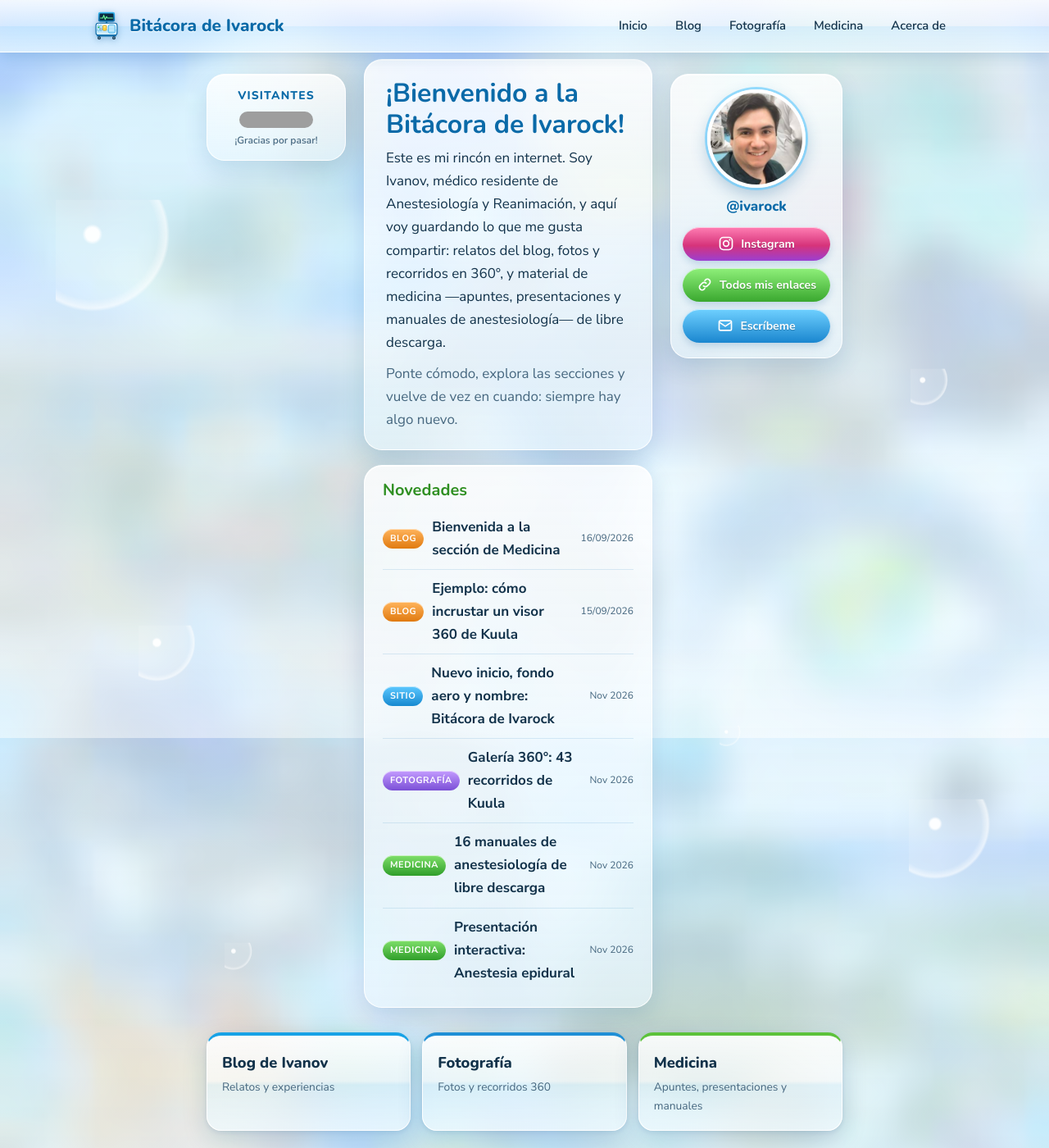
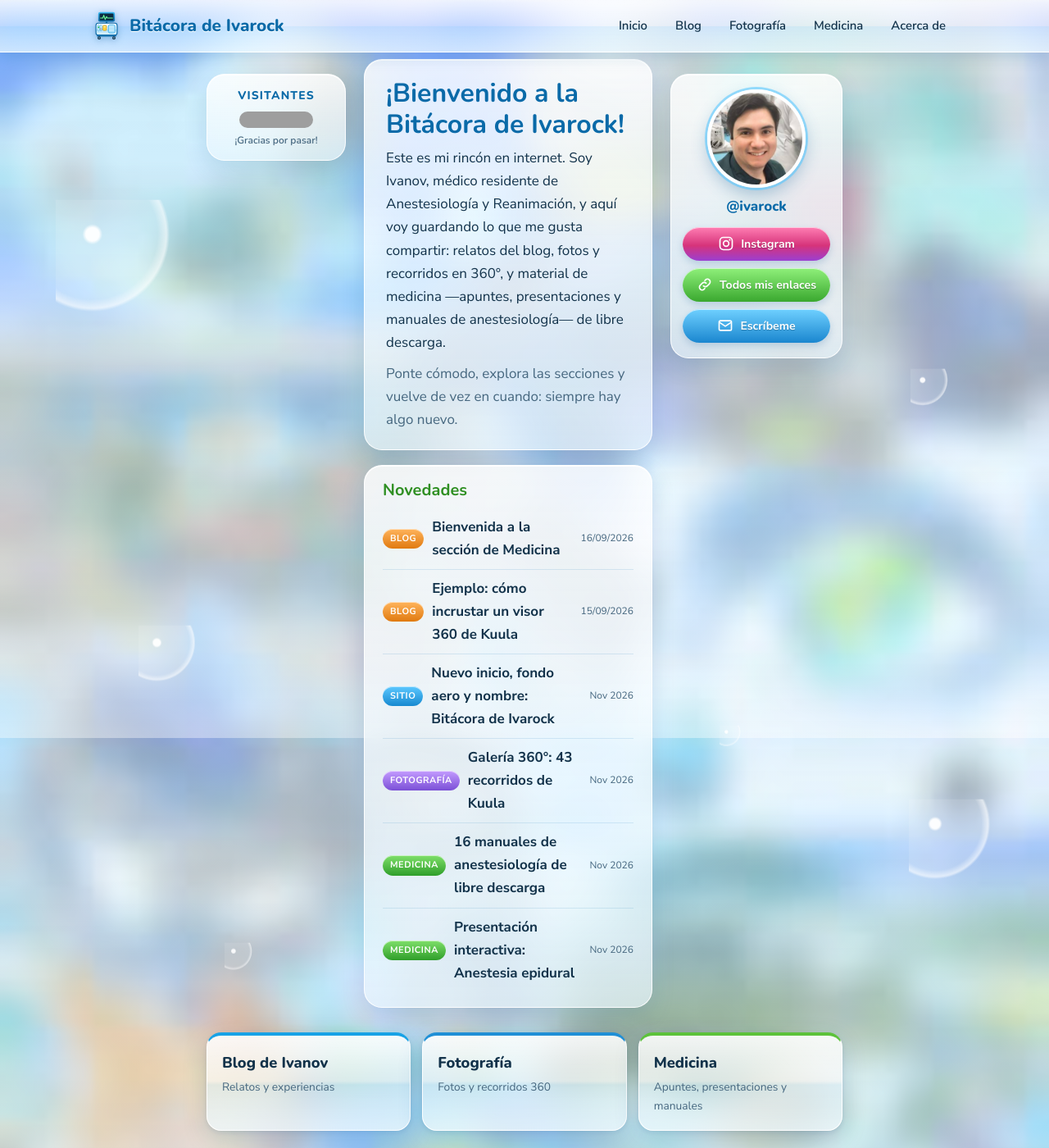
Before and after one commit to Ivarock/Ivarock.github.io, a Jekyll site: the page built from index.html, in a window 1280 px wide and 1400 px high. Shown: the whole window at 82% size. Built offline with Jekyll 4.4.1, drawn with Linux system fonts in a browser that asks for light colours; the list of posts is cut into pages by our own code; grey boxes are pictures that could not be loaded.

Commit message:
Fondo un poco más visible

```diff
--- a/assets/css/style.css
+++ b/assets/css/style.css
@@ -326,7 +326,7 @@ h1, h2, h3, h4 { font-family: var(--font-head); color: var(--ink); line-height:
 /* ===== Fondo collage aero difuminado ===== */
 body {
   background:
-    linear-gradient(180deg, rgba(228,246,255,.74) 0%, rgba(236,250,255,.80) 60%, rgba(244,252,255,.86) 100%),
+    linear-gradient(180deg, rgba(228,246,255,.52) 0%, rgba(236,250,255,.60) 60%, rgba(244,252,255,.70) 100%),
     url("../images/fondo-aero.jpg") center top / cover no-repeat fixed,
     linear-gradient(180deg, var(--sky-top), var(--sky-low));
 }
```
